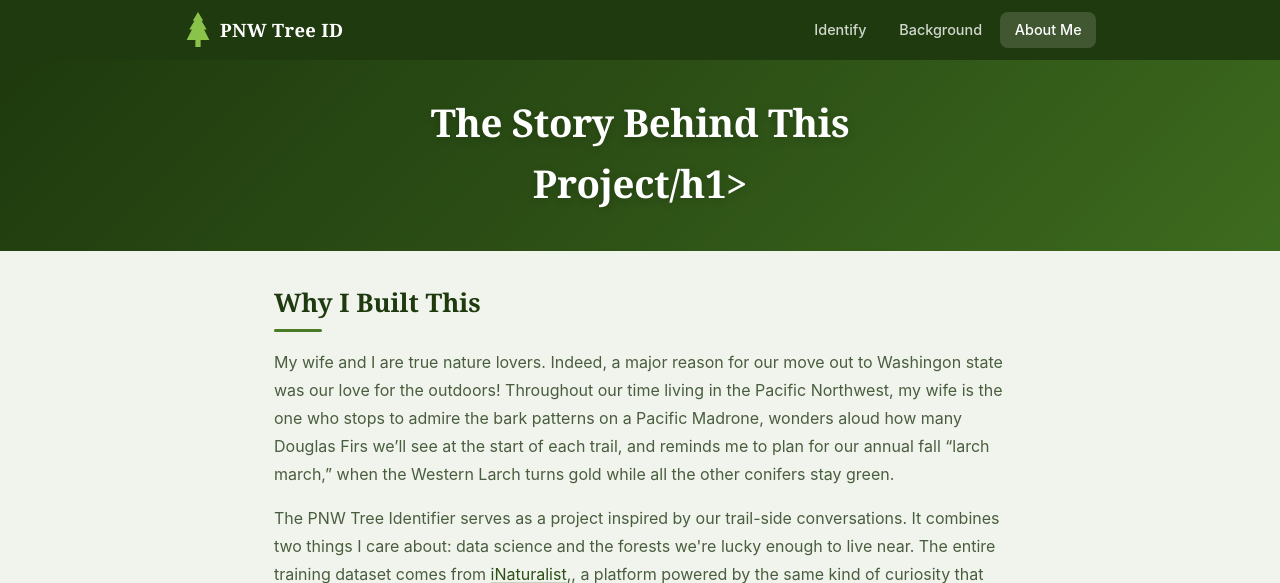
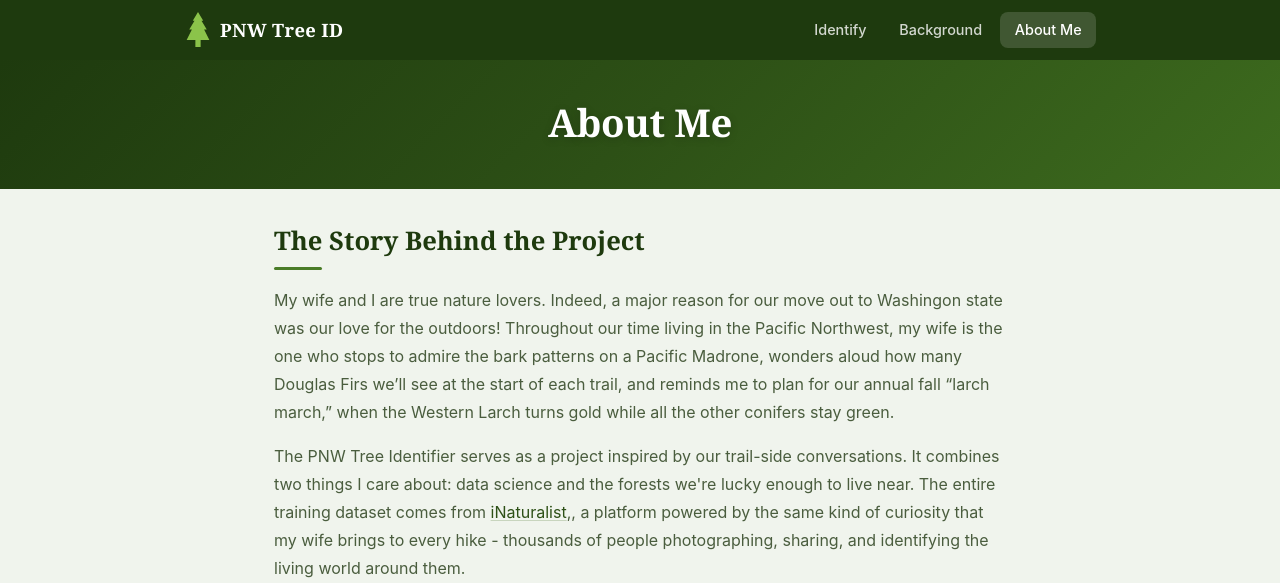
Before and after one commit to vsriram24/pnw-tree-id, a Flask app: page /creator in a window 1280 px wide. Shown: the top 583 px of the page. Run offline with Flask 3, Linux system fonts and the light colour scheme.

Commit message:
Fix broken HTML in creator and about pages
Fix unclosed <h1> tag in creator.html, rename heading to "About Me"
and subheading to "The Story Behind the Project". Fix missing closing
</div> tags in about.html phase cards that caused tables to merge.

```diff
--- a/webapp/templates/about.html
+++ b/webapp/templates/about.html
@@ -140,6 +140,8 @@
                             <div><strong>Epochs:</strong> 5</div>
                             <div><strong>Learning rate:</strong> 1e-3</div>
                             <div><strong>What trains:</strong> Classifier head only</div>
+                        </div>
+                    </div>
                 </div>
 
                 <div class="phase-card">
@@ -153,6 +155,8 @@
                             <div><strong>Epochs:</strong> Up to 30 (early stopping)</div>
                             <div><strong>Backbone LR:</strong> 1e-5 (gentle)</div>
                             <div><strong>Head LR:</strong> 1e-4 (10x higher)</div>
+                        </div>
+                    </div>
                 </div>
             </div>
 
--- a/webapp/templates/creator.html
+++ b/webapp/templates/creator.html
@@ -5,7 +5,7 @@
 {% block hero %}
 <div class="hero hero-compact">
     <div class="hero-content">
-        <h1>The Story Behind This Project/h1>
+        <h1>About Me</h1>
     </div>
 </div>
 {% endblock %}
@@ -14,7 +14,7 @@
 <div class="page-content about-page">
 
     <section class="about-section" aria-labelledby="story-heading">
-        <h2 id="story-heading">Why I Built This</h2>
+        <h2 id="story-heading">The Story Behind the Project</h2>
         <div class="about-prose">
             <p>My wife and I are true nature lovers. Indeed, a major reason for our move out to Washingon state was our love for the outdoors! Throughout our time living in the Pacific Northwest, my wife is the one who stops to admire the bark patterns on a Pacific Madrone, wonders aloud how many Douglas Firs we’ll see at the start of each trail, and reminds me to plan for our annual fall “larch march,” when the Western Larch turns gold while all the other conifers stay green.</p>
             <p>The PNW Tree Identifier serves as a project inspired by our trail-side conversations. It combines two things I care about: data science and the forests we're lucky enough to live near. The entire training dataset comes from <a href="https://www.inaturalist.org/" target="_blank" rel="noopener noreferrer">iNaturalist</a>,, a platform powered by the same kind of curiosity that my wife brings to every hike - thousands of people photographing, sharing, and identifying the living world around them.</p>
```
